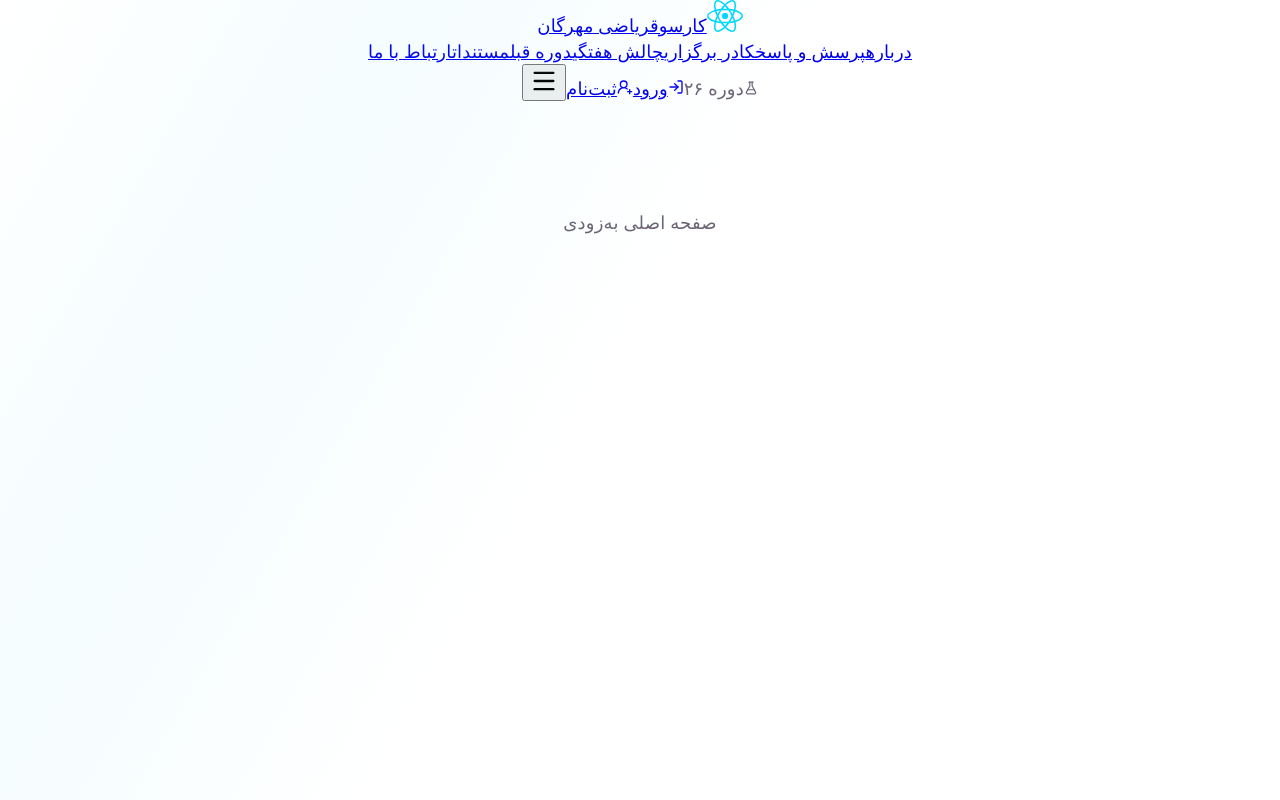
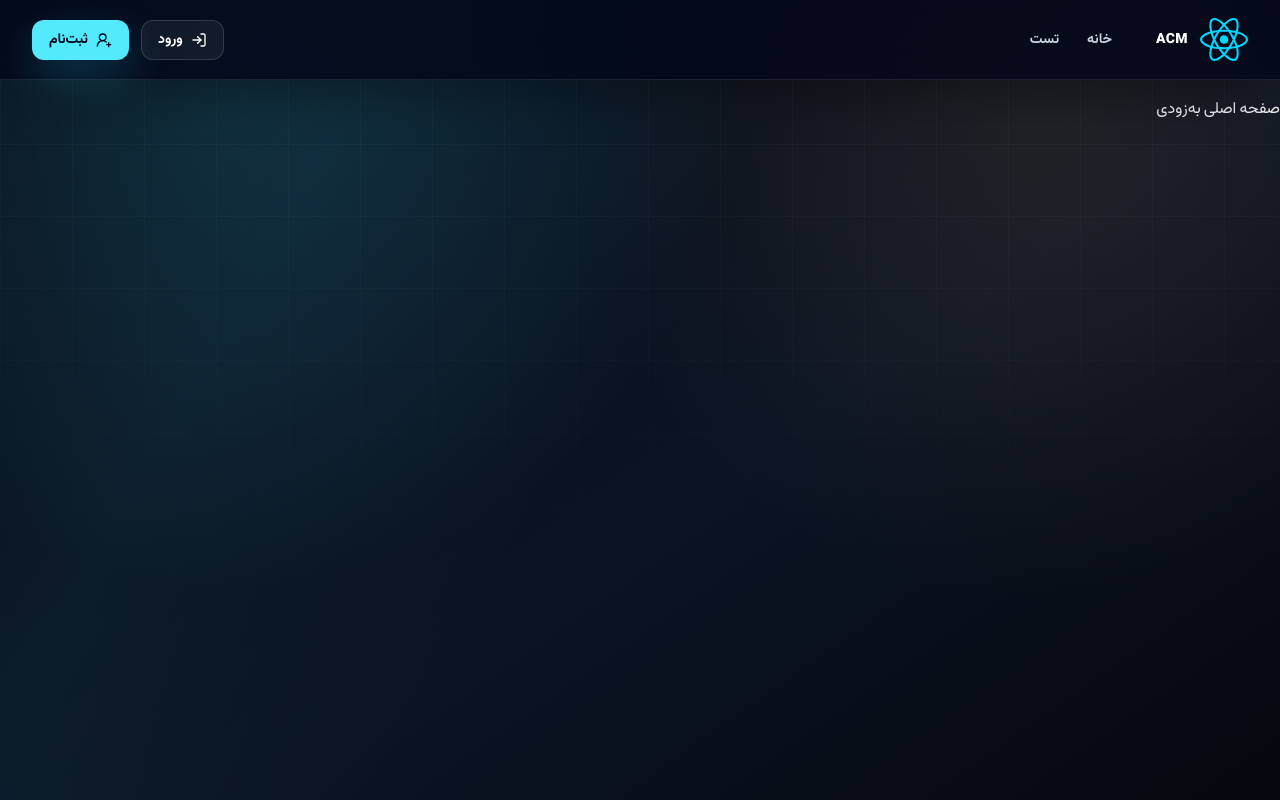
Before and after one commit to acmiut/acm_website_frontend, a React (Vite) app: page / in a window 1280 px wide. Built offline with nearby package versions, Linux system fonts and the light colour scheme; a web font is replaced by a local one.

Commit message:
fix: fix header format

```diff
--- a/package.json
+++ b/package.json
@@ -13,11 +13,13 @@
     "prepare": "husky"
   },
   "dependencies": {
+    "@tailwindcss/vite": "^4.3.3",
     "lucide-react": "^1.48.0",
     "react": "^19.2.8",
     "react-dom": "^19.2.8",
     "react-hot-toast": "^2.6.1",
-    "react-router": "^7.18.4"
+    "react-router": "^7.18.4",
+    "tailwindcss": "^4.3.3"
   },
   "devDependencies": {
     "@commitlint/cli": "^21.2.3",
--- a/src/components/Navbar.tsx
+++ b/src/components/Navbar.tsx
@@ -2,6 +2,21 @@ import React, { useState } from 'react';
 import { FlaskConical, LogIn, Menu, UserRoundPlus, X } from 'lucide-react';
 import logoIcon from '../assets/react.svg';
 import { Link, useNavigate, useLocation } from 'react-router';
+
+const HEADER_OFFSET = 80;
+
+const scrollToSection = (sectionId: string) => {
+  if (sectionId === 'Home') {
+    window.scrollTo({ top: 0, behavior: 'smooth' });
+    return;
+  }
+
+  const element = document.getElementById(sectionId);
+  if (element) {
+    const y = element.getBoundingClientRect().top + window.scrollY - HEADER_OFFSET;
+    window.scrollTo({ top: y, behavior: 'smooth' });
+  }
+};
 
 const useLinkClickHandler = () => {
   const navigate = useNavigate();
@@ -13,22 +28,9 @@ const useLinkClickHandler = () => {
 
       if (location.pathname !== '/') {
         navigate('/');
-        if (sectionId !== 'Home')
-          setTimeout(() => {
-            const element = document.getElementById(sectionId);
-            if (element) {
-              const yOffset = -80;
-              const y = element.getBoundingClientRect().top + window.scrollY + yOffset;
-              window.scrollTo({ top: y, behavior: 'smooth' });
-            }
-          }, 150);
+        setTimeout(() => scrollToSection(sectionId), 150);
       } else {
-        const element = document.getElementById(sectionId);
-        if (element) {
-          const yOffset = -80;
-          const y = element.getBoundingClientRect().top + window.scrollY + yOffset;
-          window.scrollTo({ top: y, behavior: 'smooth' });
-        }
+        scrollToSection(sectionId);
       }
     } else {
       navigate(href);
@@ -46,15 +48,8 @@ type NavbarItemData = {
 };
 
 const NavBarItems: NavbarItemData[] = [
-  { content: '', href: '/#Home' },
-  { content: 'درباره', href: '/#About' },
-  { content: 'پرسش و پاسخ', href: '/#FAQ' },
-  // { content: 'گالری تصاویر', href: '#Gallery' },
-  { content: 'کادر برگزاری', href: '/#Team' },
-  { content: 'چالش هفتگی', href: '/challenge' },
-  { content: 'دوره قبل', href: '/docs/mehregan25/summer-camp' },
-  { content: 'مستندات', href: '/docs' },
-  { content: 'ارتباط با ما', href: '/contact-us' },
+  { content: 'خانه', href: '/#Home' },
+  { content: 'تست', href: '/#About' }
 ];
 
 const NavItems = () => {
@@ -88,8 +83,7 @@ const Logo = () => {
         className="h-10 w-10 object-contain transition-transform group-hover:scale-105 md:h-12 md:w-12"
       />
       <span className="hidden text-right leading-tight sm:block">
-        <span className="block text-sm font-black tracking-wide text-white">کارسوق</span>
-        <span className="block text-[11px] font-bold text-cyan-100/70">ریاضی مهرگان</span>
+        <span className="block text-sm font-black tracking-wide text-white">ACM</span>
       </span>
     </Link>
   );
@@ -107,7 +101,7 @@ const LoginButton = () => {
 const SignUpButton = () => {
   return (
     <a
-      href="https://form.sampad.gov.ir/sampad/formView/3097"
+      href=""
       target="_blank"
       rel="noopener noreferrer"
       className="lab-button-primary hidden min-h-10 px-4 py-2 text-xs md:inline-flex md:text-sm"
@@ -201,10 +195,6 @@ const Navbar: React.FC = () => {
         </div>
 
         <div className="flex items-center gap-2 md:gap-3">
-          <span className="hidden items-center gap-2 rounded-full border border-amber-200/20 bg-amber-200/10 px-3 py-2 text-xs font-bold text-amber-100 lg:inline-flex">
-            <FlaskConical size={14} aria-hidden="true" />
-            دوره ۲۶
-          </span>
           <LoginButton />
           <SignUpButton />
           <Hamburger isOpen={isOpen} setIsOpen={setIsOpen} />
--- a/src/style/global.css
+++ b/src/style/global.css
@@ -1,3 +1,41 @@
+@import 'tailwindcss';
+
+/* ── Theme: fonts + design tokens used by the Tailwind utilities ── */
+@theme {
+  --font-sans: 'Vazirmatn', 'Estedad', ui-sans-serif, system-ui, sans-serif;
+}
+
+:root {
+  --c-bg: #070b14;
+  --c-bg-2: #0b1424;
+  --c-amber: #f9b44a;
+  /* r, g, b triples: used as rgba(var(--c-x), alpha) */
+  --c-border: 148, 163, 184;
+  --c-surface: 15, 23, 42;
+  --c-surface-strong: 9, 15, 29;
+  --shadow-lab: 0 24px 80px rgba(0, 0, 0, 0.35);
+
+  color-scheme: dark;
+}
+
+html {
+  scroll-behavior: smooth;
+}
+
+body {
+  margin: 0;
+  background: var(--c-bg);
+  color: #f1f5f9;
+  font-family: var(--font-sans);
+  text-rendering: optimizeLegibility;
+  -webkit-font-smoothing: antialiased;
+  -moz-osx-font-smoothing: grayscale;
+}
+
+#root {
+  min-height: 100svh;
+}
+
 @font-face {
   font-family: 'Vazirmatn';
   src: url('../assets/fonts/vazirmatn-arabic-400-normal.woff2') format('woff2');
@@ -120,121 +158,6 @@
   font-weight: 700 900;
   font-style: normal;
   font-display: swap;
-}
-
-@tailwind base;
-@tailwind components;
-@tailwind utilities;
-
-:root {
-  --text: #6b6375;
-  --text-h: #08060d;
-  --bg: #fff;
-  --border: #e5e4e7;
-  --code-bg: #f4f3ec;
-  --accent: #aa3bff;
-  --accent-bg: rgba(170, 59, 255, 0.1);
-  --accent-border: rgba(170, 59, 255, 0.5);
-  --social-bg: rgba(244, 243, 236, 0.5);
-  --shadow:
-    rgba(0, 0, 0, 0.1) 0 10px 15px -3px, rgba(0, 0, 0, 0.05) 0 4px 6px -2px;
-
-  --sans: system-ui, 'Segoe UI', Roboto, sans-serif;
-  --heading: system-ui, 'Segoe UI', Roboto, sans-serif;
-  --mono: ui-monospace, Consolas, monospace;
-
-  font: 18px/145% var(--sans);
-  letter-spacing: 0.18px;
-  color-scheme: light dark;
-  color: var(--text);
-  background: var(--bg);
-  font-synthesis: none;
-  text-rendering: optimizeLegibility;
-  -webkit-font-smoothing: antialiased;
-  -moz-osx-font-smoothing: grayscale;
-
-  @media (max-width: 1024px) {
-    font-size: 16px;
-  }
-}
-
-@media (prefers-color-scheme: dark) {
-  :root {
-    --text: #9ca3af;
-    --text-h: #f3f4f6;
-    --bg: #16171d;
-    --border: #2e303a;
-    --code-bg: #1f2028;
-    --accent: #c084fc;
-    --accent-bg: rgba(192, 132, 252, 0.15);
-    --accent-border: rgba(192, 132, 252, 0.5);
-    --social-bg: rgba(47, 48, 58, 0.5);
-    --shadow:
-      rgba(0, 0, 0, 0.4) 0 10px 15px -3px, rgba(0, 0, 0, 0.25) 0 4px 6px -2px;
-  }
-
-  #social .button-icon {
-    filter: invert(1) brightness(2);
-  }
-}
-
-#root {
-  width: 100%;
-  max-width: 100%;
-  margin: 0;
-  text-align: center;
-  min-height: 100svh;
-  display: flex;
-  flex-direction: column;
-  box-sizing: border-box;
-}
-
-body {
-  margin: 0;
-}
-
-h1,
-h2 {
-  font-family: var(--heading);
-  font-weight: 500;
-  color: var(--text-h);
-}
-
-h1 {
-  font-size: 56px;
-  letter-spacing: -1.68px;
-  margin: 32px 0;
-  @media (max-width: 1024px) {
-    font-size: 36px;
-    margin: 20px 0;
-  }
-}
-h2 {
-  font-size: 24px;
-  line-height: 118%;
-  letter-spacing: -0.24px;
-  margin: 0 0 8px;
-  @media (max-width: 1024px) {
-    font-size: 20px;
-  }
-}
-p {
-  margin: 0;
-}
-
-code,
-.counter {
-  font-family: var(--mono);
-  display: inline-flex;
-  border-radius: 4px;
-  color: var(--text-h);
-}
-
-code {
-  font-size: 15px;
-  line-height: 135%;
-  padding: 4px 8px;
-  background: var(--code-bg);
 }
 
 @layer base {
--- a/vite.config.ts
+++ b/vite.config.ts
@@ -1,9 +1,10 @@
 /// <reference types="vitest/config" />
 import { defineConfig } from 'vite'
 import react from '@vitejs/plugin-react'
+import tailwindcss from '@tailwindcss/vite'
 
 export default defineConfig({
-  plugins: [react()],
+  plugins: [react(), tailwindcss()],
   test: {
     globals: true,
     environment: 'jsdom',
```
Also changed, not shown: 1 other file (tests, documents, lock files or other folders).
